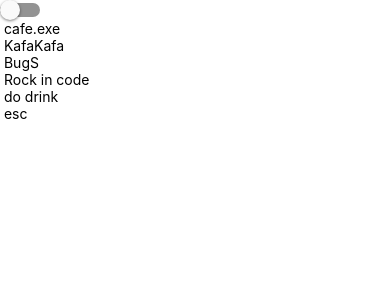
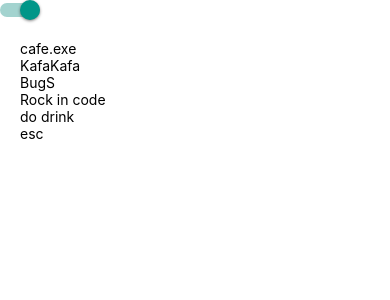
Before and after one commit to aytacbulanik/React_Native_App, a React Native app: screen / in a window 390 px wide. Shown: the top 300 px of the page. Built offline with nearby package versions, Linux system fonts and the light colour scheme.

Commit message:
switch is working

```diff
--- a/src/App.js
+++ b/src/App.js
@@ -12,12 +12,18 @@ const data = [
 
 function App() {
   const [cafeList, setCafeList] = useState(data);
+  const [showFavorite, sethowFavorite] = useState(true);
+
+  function onSwitchChange(isSelected) {
+    sethowFavorite(isSelected)
+  }
   return (
     <SafeAreaView>
-      <Switch />
+      <Switch value={showFavorite} onValueChange={onSwitchChange}/>
       <FlatList
+        style={styles.textContainer}
         data={cafeList}
-        renderItem={({item}) => <Text> {item.name}</Text>}
+        renderItem={({item}) => <Text>{item.name}</Text>}
       />
     </SafeAreaView>
   );
```
